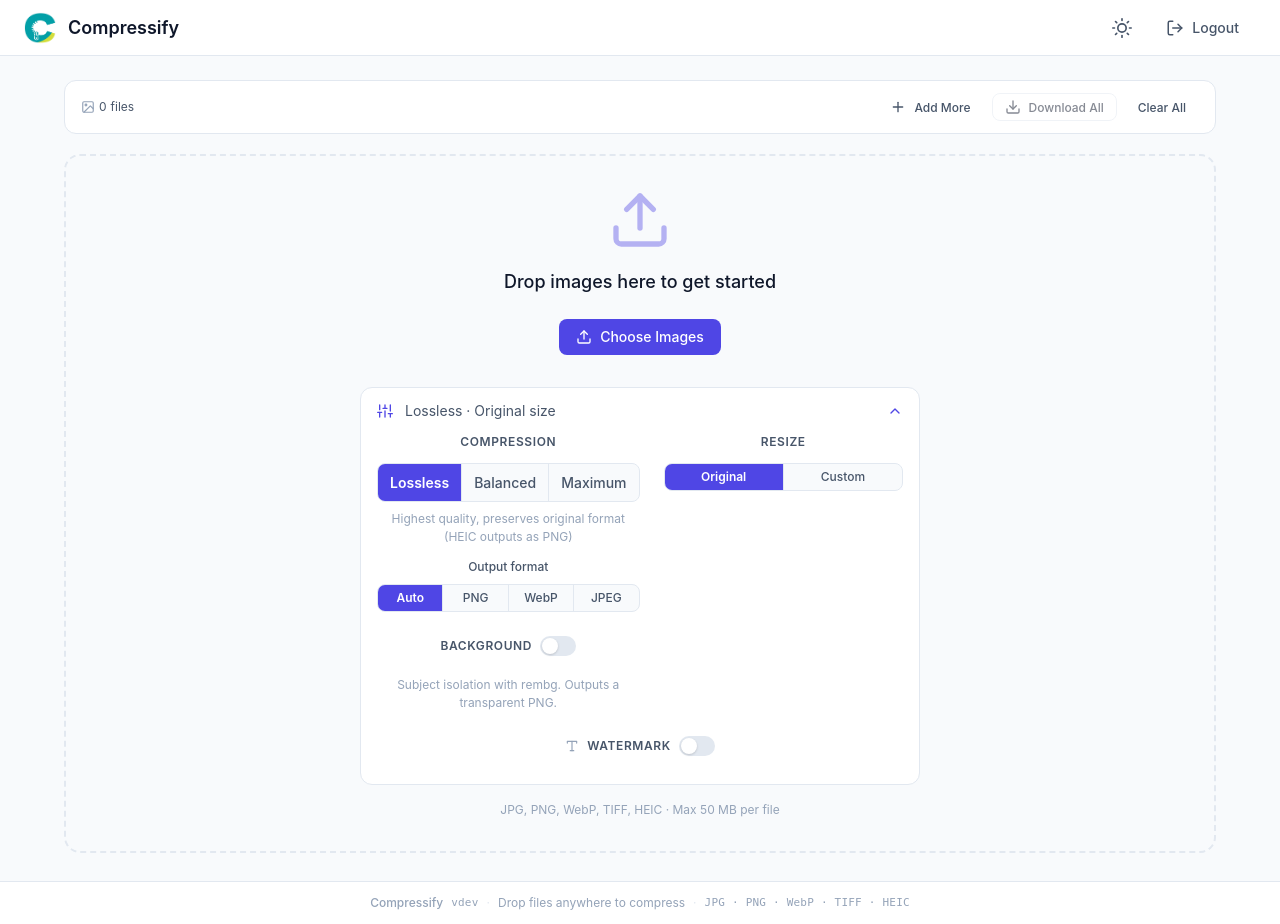
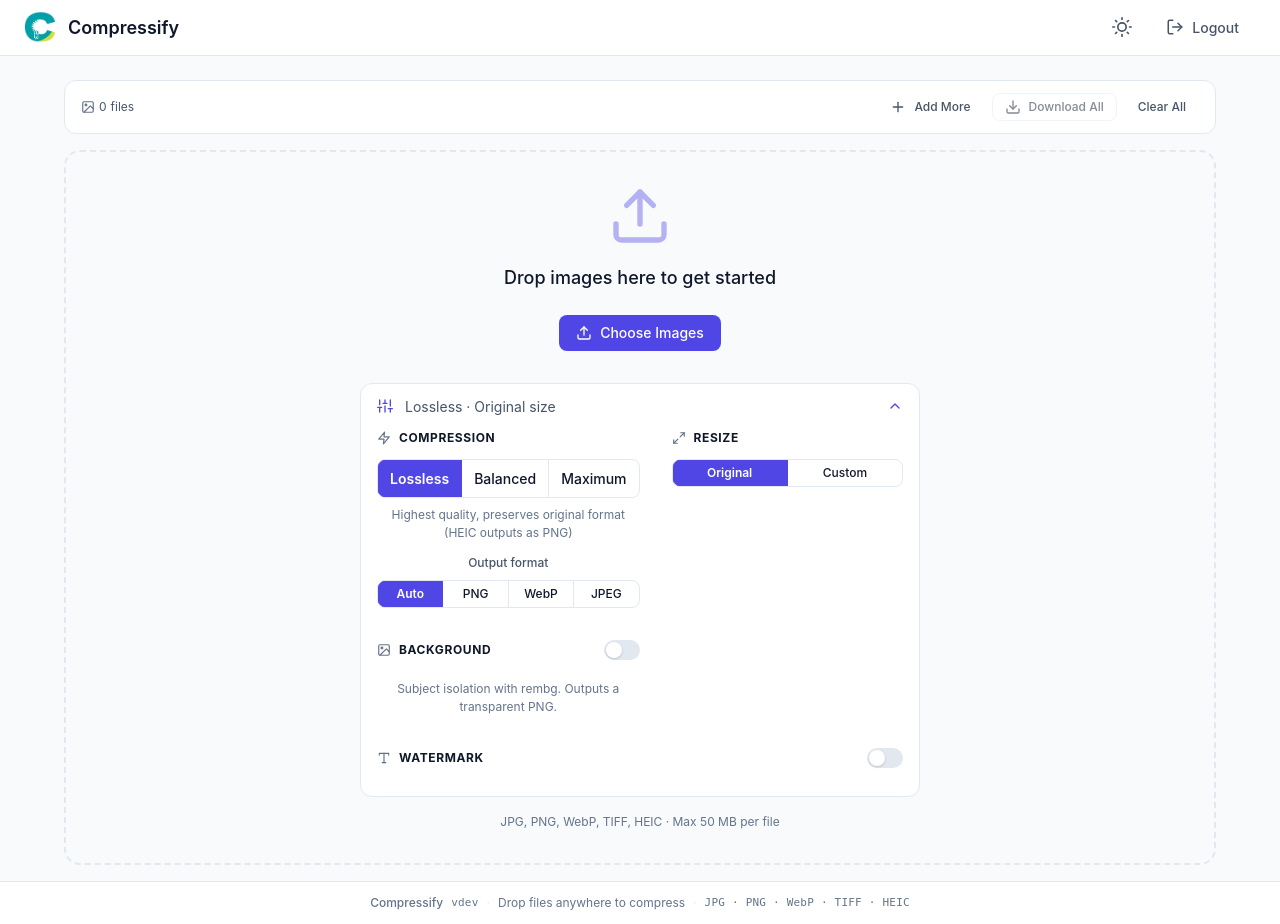
Before and after one commit to michalito/file-compressor, a Flask app: page / in a window 1280 px wide. Run offline with Flask 3, Linux system fonts and the light colour scheme; the visitor is signed in with stand-in values (Sample User, id 1); parts of the project's set-up code (start-up, migrations or seed data) failed here and were passed over; some libraries are stand-ins or nearby versions.

Commit message:
Refresh settings panel styling and hints
- Add icon-led section legends and custom resize grouping
- Update compression and background hints to reflect state
- Tweak spacing, focus states, and theme tokens for consistency

```diff
--- a/app/static/css/pages/settings-panel.css
+++ b/app/static/css/pages/settings-panel.css
@@ -61,7 +61,7 @@
 .settings-panel.is-expanded .settings-panel__body {
   display: grid;
   grid-template-columns: 1fr 1fr;
-  gap: var(--space-6);
+  gap: var(--space-8);
 }
 
 /* Fieldset resets */
@@ -73,8 +73,8 @@
 
 .settings-panel__legend {
   font-size: var(--text-xs);
-  font-weight: var(--weight-semibold);
-  color: var(--color-text-secondary);
+  font-weight: var(--weight-bold);
+  color: var(--color-text);
   text-transform: uppercase;
   letter-spacing: 0.05em;
   margin-bottom: var(--space-3);
@@ -86,7 +86,7 @@
   border-radius: var(--radius-md);
   border: 1px solid var(--color-border);
   overflow: hidden;
-  background-color: var(--color-background);
+  background-color: var(--color-surface);
   width: 100%;
 }
 
@@ -99,7 +99,7 @@
   font-size: var(--text-sm);
   font-weight: var(--weight-medium);
   font-family: inherit;
-  color: var(--color-text-secondary);
+  color: var(--color-text);
   background: none;
   border: none;
   border-right: 1px solid var(--color-border);
@@ -115,13 +115,17 @@
 
 .segmented-control__item:hover:not(.is-active) {
   color: var(--color-text);
-  background-color: var(--color-surface);
+  background-color: var(--color-surface-raised);
 }
 
 .segmented-control__item.is-active {
   color: var(--color-text-inverse);
   background-color: var(--color-primary);
   font-weight: var(--weight-semibold);
+  border-right-color: transparent;
+  position: relative;
+  z-index: 1;
+  box-shadow: -1px 0 0 0 var(--color-primary);
 }
 
 .segmented-control.is-disabled {
@@ -313,15 +327,14 @@
   grid-column: 1 / -1;
 }
 
-.settings-panel__legend--toggle,
-.watermark-legend {
+.settings-panel__legend--toggle {
   display: flex;
   align-items: center;
   gap: var(--space-2);
+  width: 100%;
 }
 
-.settings-panel__legend--toggle .icon,
-.watermark-legend .icon {
+.settings-panel__legend--toggle .icon {
   color: var(--color-text-tertiary);
 }
 
--- a/app/static/css/tokens.css
+++ b/app/static/css/tokens.css
@@ -15,7 +15,7 @@
 
   --color-text: #0f172a;
   --color-text-secondary: #475569;
-  --color-text-tertiary: #94a3b8;
+  --color-text-tertiary: #64748b;
   --color-text-inverse: #ffffff;
 
   --color-success: #16a34a;
@@ -112,7 +112,7 @@
 
   --color-text: #f1f5f9;
   --color-text-secondary: #94a3b8;
-  --color-text-tertiary: #64748b;
+  --color-text-tertiary: #8494a7;
   --color-text-inverse: #0f172a;
 
   --color-success: #4ade80;
--- a/app/static/js/features/settings.js
+++ b/app/static/js/features/settings.js
@@ -451,11 +451,15 @@ function syncCompressionControls() {
   setSegmentedDisabled('#compression-mode-control', backgroundEnabled);
   setSegmentedDisabled('#format-control', backgroundEnabled);
 
-  const hint = $('#compression-hint');
-  if (hint) {
-    hint.textContent = backgroundEnabled
-      ? LOCKED_COMPRESSION_HINT
-      : (MODE_HINTS[state.settings.compress.mode] || '');
+  const compressionHint = $('#compression-hint');
+  if (compressionHint) {
+    compressionHint.textContent = MODE_HINTS[compress.mode] || '';
+  }
+
+  const backgroundHint = $('#background-hint');
+  if (backgroundHint) {
+    backgroundHint.textContent = backgroundEnabled ? LOCKED_COMPRESSION_HINT : BACKGROUND_REMOVAL_HINT;
+    backgroundHint.classList.toggle('settings-panel__hint--warning', backgroundEnabled);
   }
 
   const qualitySlider = $('#quality-slider');
--- a/app/templates/index.html
+++ b/app/templates/index.html
@@ -86,7 +86,10 @@
                 <div class="settings-panel__body" id="settings-body">
                     <!-- Compression -->
                     <fieldset class="settings-panel__fieldset">
-                        <legend class="settings-panel__legend">Compression</legend>
+                        <legend class="settings-panel__legend settings-panel__legend--toggle">
+                            <svg class="icon" width="14" height="14" aria-hidden="true"><use href="#icon-zap"/></svg>
+                            <span>Compression</span>
+                        </legend>
                         <div class="segmented-control" role="radiogroup" aria-label="Compression mode" id="compression-mode-control">
                             <button type="button" class="segmented-control__item is-active" role="radio" aria-checked="true" data-value="lossless">Lossless</button>
                             <button type="button" class="segmented-control__item" role="radio" aria-checked="false" data-value="web">Balanced</button>
@@ -119,13 +122,16 @@
 
                     <!-- Resize -->
                     <fieldset class="settings-panel__fieldset">
-                        <legend class="settings-panel__legend">Resize</legend>
+                        <legend class="settings-panel__legend settings-panel__legend--toggle">
+                            <svg class="icon" width="14" height="14" aria-hidden="true"><use href="#icon-maximize"/></svg>
+                            <span>Resize</span>
+                        </legend>
                         <div class="segmented-control segmented-control--sm" role="radiogroup" aria-label="Resize mode" id="resize-mode-control">
                             <button type="button" class="segmented-control__item is-active" role="radio" aria-checked="true" data-value="original">Original</button>
                             <button type="button" class="segmented-control__item" role="radio" aria-checked="false" data-value="custom">Custom</button>
                         </div>
 
-                        <div class="is-hidden" id="custom-size-section">
+                        <div class="settings-panel__custom-section is-hidden" id="custom-size-section">
                             <div class="dimensions-row">
                                 <label class="dimensions-row__label sr-only" for="custom-width">Width</label>
                                 <input type="number" class="dimensions-row__input" id="custom-width" min="1" max="10000" placeholder="W" aria-label="Width in pixels">
@@ -145,6 +151,7 @@
                     <!-- Background -->
                     <fieldset class="settings-panel__fieldset">
                         <legend class="settings-panel__legend settings-panel__legend--toggle">
+                            <svg class="icon" width="14" height="14" aria-hidden="true"><use href="#icon-image"/></svg>
                             <span>Background</span>
                             <label class="watermark-toggle" for="background-toggle">
                                 <input type="checkbox" id="background-toggle" class="watermark-toggle__input sr-only">
@@ -157,7 +164,7 @@
 
                     <!-- Watermark -->
                     <fieldset class="settings-panel__fieldset settings-panel__fieldset--full">
-                        <legend class="settings-panel__legend watermark-legend">
+                        <legend class="settings-panel__legend settings-panel__legend--toggle">
                             <svg class="icon" width="14" height="14" aria-hidden="true"><use href="#icon-type"/></svg>
                             <span>Watermark</span>
                             <label class="watermark-toggle" for="watermark-toggle">
```
Also changed, not shown: other parts of app/static/css/pages/settings-panel.css (+28 -17 lines).
